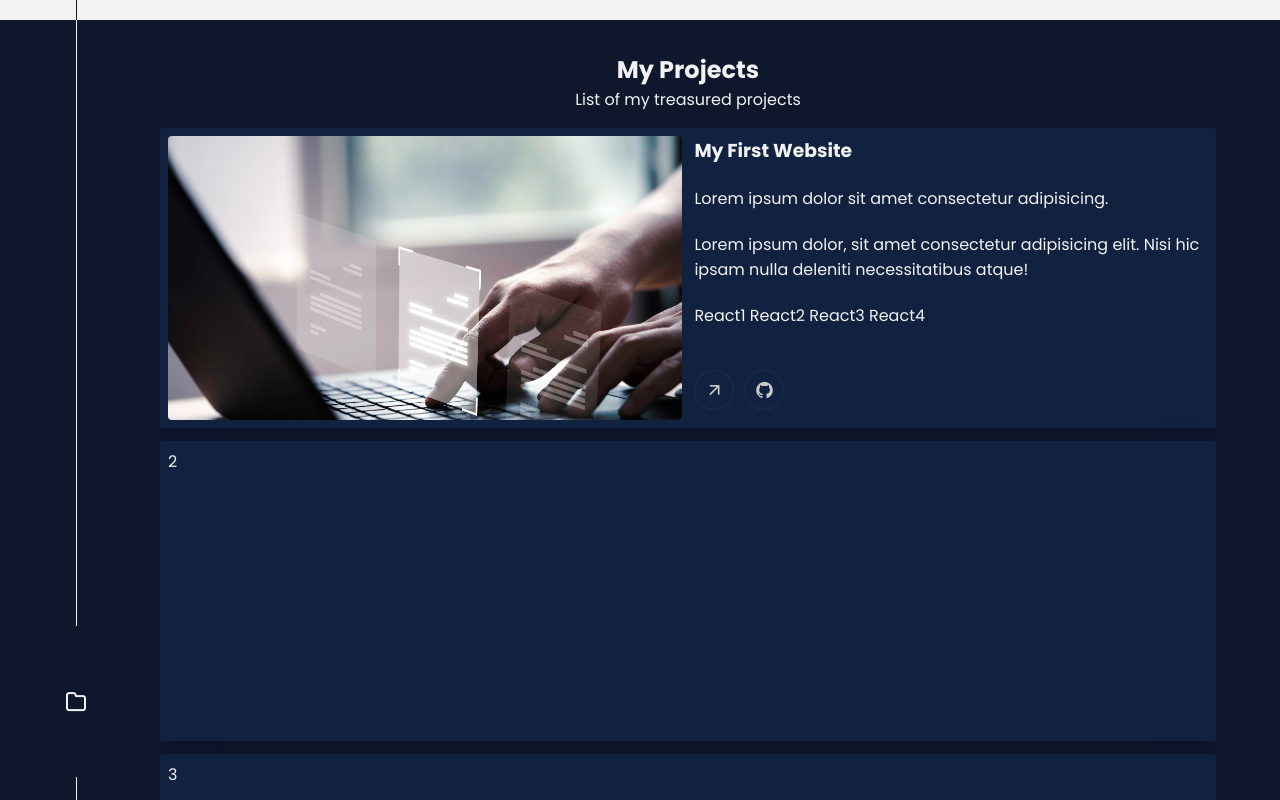
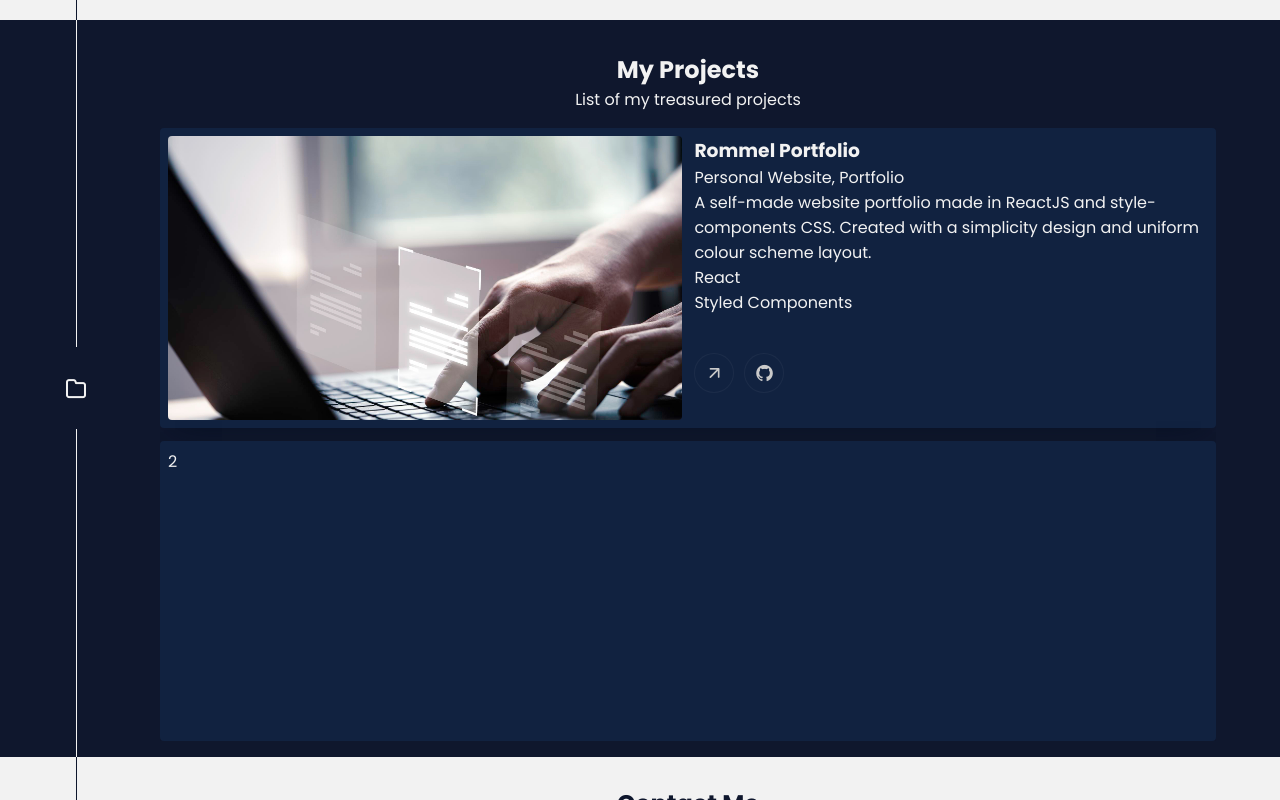
Before and after one commit to Meenngg/rommel-portfolio, a React (Create React App) app: page / in a window 1280 px wide. Shown: the part 1580-2380 px from the top of the page. Built offline with nearby package versions, Linux system fonts and the light colour scheme.

Commit message:
edit project component and fill text format.

```diff
--- a/src/pages/project.jsx
+++ b/src/pages/project.jsx
@@ -18,21 +18,27 @@ export const Project = () => {
                     <div className="project-card">
                         <section className="card-preview"></section>
                         <section className="card-description">
-                            <h3>My First Website</h3>
-                            <label>Lorem ipsum dolor sit amet consectetur adipisicing.</label>
-                            <p>Lorem ipsum dolor, sit amet consectetur adipisicing elit. Nisi hic ipsam nulla deleniti necessitatibus atque!</p>
-                            <section>
-                                React1 React2 React3 React4
-                            </section>
-                            <section>
-                                <button id="btn-1"><i className="uil uil-arrow-up-right"></i></button>
-                                <button><i className="uil uil-github"></i></button>
-                            </section>
+                            <div>
+                                <h3>Rommel Portfolio</h3>
+                                <label>Personal Website, Portfolio</label>
+                                <section>
+                                    <p>A self-made website portfolio made in ReactJS and style-components CSS. Created with a simplicity design and uniform colour scheme layout.</p>
+
+                                    <div className="project-stack-used">
+                                        <section><p>React</p></section>
+                                        <section><p>Styled Components</p></section>
+                                    </div>
+                                </section>
+                            </div>
+                            <div>
+                                <section>
+                                    <button id="btn-1"><a href=""></a><i className="uil uil-arrow-up-right"></i></button>
+                                    <button><i className="uil uil-github"></i></button>
+                                </section>
+                            </div>
                         </section>
                     </div>
                     <div className="project-card">2</div>
-                    <div className="project-card">3</div>
-                    <div className="project-card">4</div>
 
                 </div>
             </div>
```
